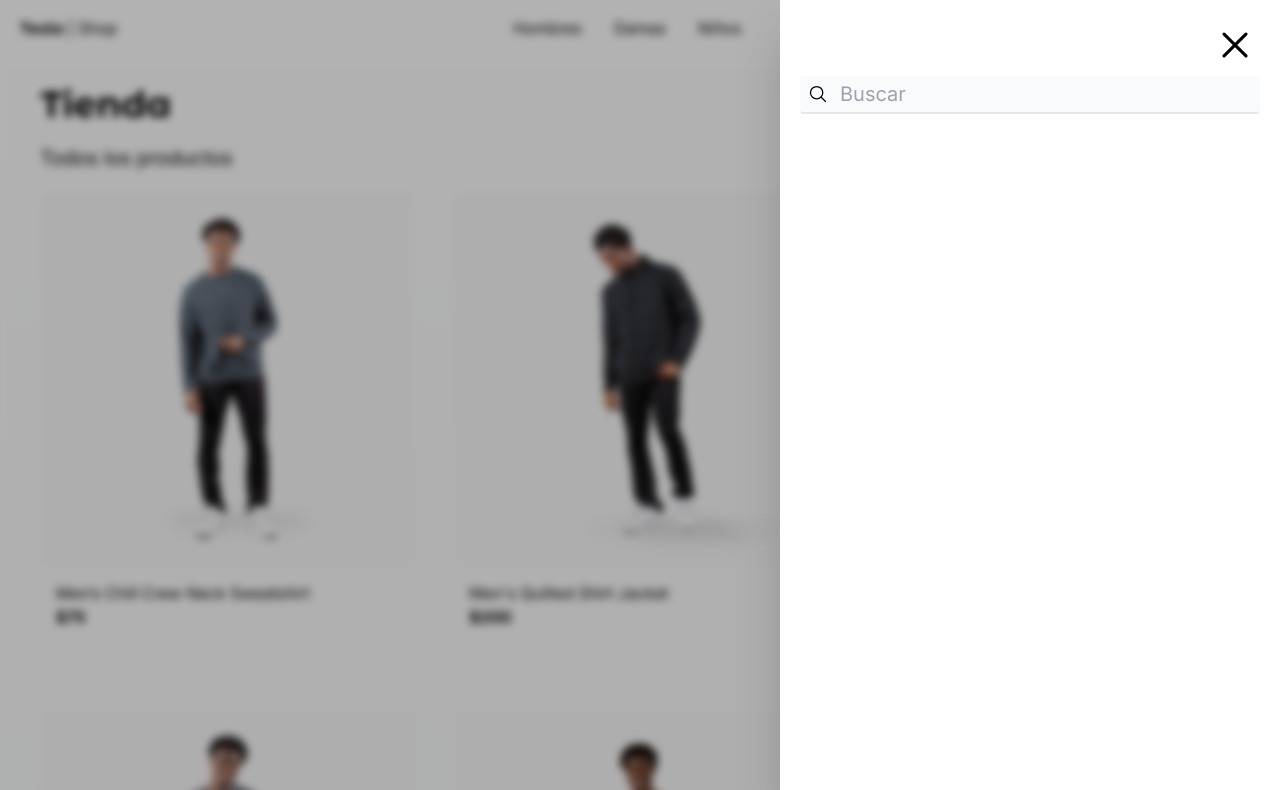
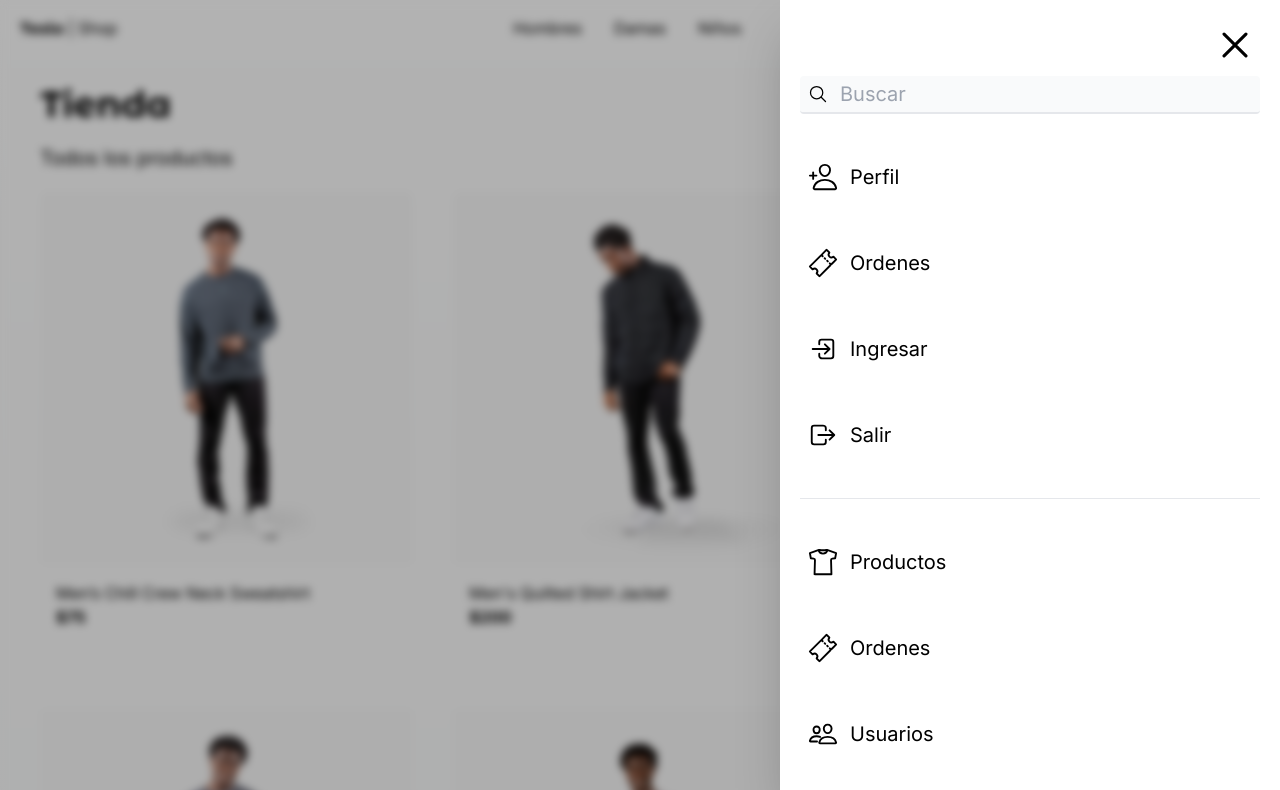
Before and after one commit to gergg90/teslo-shop-clon, a Next.js app: page / in a window 1280 px wide. Shown: the top 790 px of the page. Built offline with nearby package versions, Linux system fonts and the light colour scheme.

Commit message:
menu sidebar finished

```diff
--- a/src/components/ui/side-bar/SideBar.tsx
+++ b/src/components/ui/side-bar/SideBar.tsx
@@ -1,6 +1,16 @@
 "use client";
 
-import { IoCloseOutline, IoSearchOutline } from "react-icons/io5";
+import Link from "next/link";
+import {
+  IoCloseOutline,
+  IoLogInOutline,
+  IoLogOutOutline,
+  IoPeopleOutline,
+  IoPersonAddOutline,
+  IoSearchOutline,
+  IoShirtOutline,
+  IoTicketOutline,
+} from "react-icons/io5";
 
 export function SideBar() {
   return (
@@ -27,6 +37,63 @@
             className="w-full bg-gray-50 rounded pl-10 py-1 border-b-2 text-xl border-gray-200 focus:outline-none focus:border-blue-700"
           />
         </div>
+
+        <Link
+          href="/"
+          className="flex items-center mt-10 p-2 hover:bg-gray-100 transition-all"
+        >
+          <IoPersonAddOutline size={30} />
+          <span className="ml-3 text-xl ">Perfil</span>
+        </Link>
+        <Link
+          href="/"
+          className="flex items-center mt-10 p-2 hover:bg-gray-100 transition-all"
+        >
+          <IoTicketOutline size={30} />
+          <span className="ml-3 text-xl ">Ordenes</span>
+        </Link>
+
+        <Link
+          href="/"
+          className="flex items-center mt-10 p-2 hover:bg-gray-100 transition-all"
+        >
+          <IoLogInOutline size={30} />
+          <span className="ml-3 text-xl ">Ingresar</span>
+        </Link>
+
+        <Link
+          href="/"
+          className="flex items-center mt-10 p-2 hover:bg-gray-100 transition-all"
+        >
+          <IoLogOutOutline size={30} />
+          <span className="ml-3 text-xl ">Salir</span>
+        </Link>
+
+        <div className="w-full h-px bg-gray-200 my-10" />
+
+        <Link
+          href="/"
+          className="flex items-center mt-10 p-2 hover:bg-gray-100 transition-all"
+        >
+          <IoShirtOutline size={30} />
+          <span className="ml-3 text-xl ">Productos</span>
+        </Link>
+
+        <Link
+          href="/"
+          className="flex items-center mt-10 p-2 hover:bg-gray-100 transition-all"
+        >
+          <IoTicketOutline size={30} />
+          <span className="ml-3 text-xl ">Ordenes</span>
+        </Link>
+
+        <Link
+          href="/"
+          className="flex items-center mt-10 p-2 hover:bg-gray-100 transition-all"
+        >
+          <IoPeopleOutline size={30} />
+          <span className="ml-3 text-xl ">Usuarios</span>
+        </Link>
       </nav>
     </div>
   );
```
